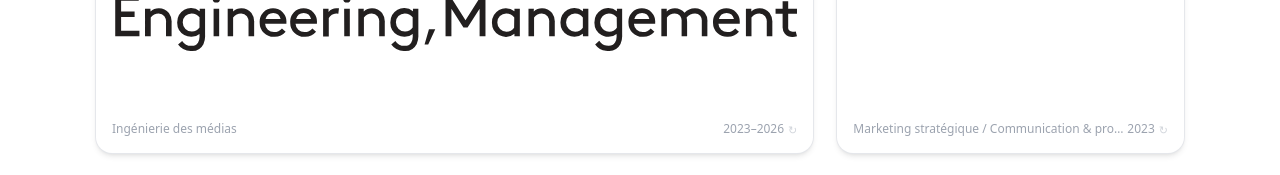
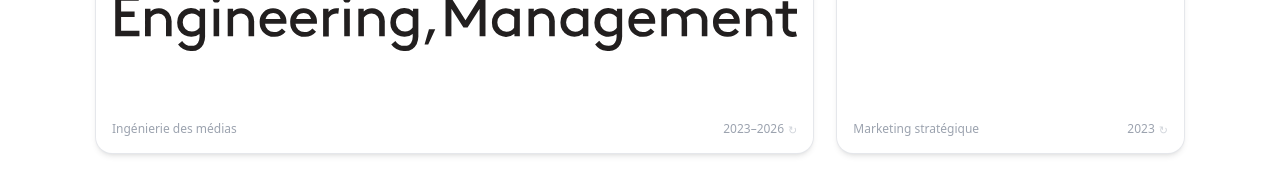
Before and after one commit to ViElChompo/portfolio_WojciechowskiVictor, a React (Vite) app: page / in a window 1280 px wide. Shown: the part 1940-2115 px from the top of the page. Built offline with nearby package versions, Linux system fonts and the light colour scheme.

Commit message:
changed descriptions

```diff
--- a/src/pages/About.jsx
+++ b/src/pages/About.jsx
@@ -296,7 +296,7 @@ const diplomasCards = [
     title: "IMACOM",
     metaRight: "Diplôme d'assistant Marketing",
     footerLeft:
-      "Marketing stratégique / Communication & promotion / Vente & relation client / Relations publiques & médias / Analyse de marché & veille / Gestion de projet",
+      "Marketing stratégique",
     footerRight: "2023",
     mediaHeight: "h-[300px]",
     flippable: true,
```
